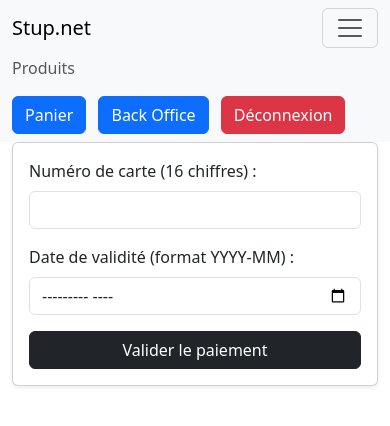
After one commit to EtienneDumai/ProjetPhpR301, a PHP site: page /paiement.php in a window 390 px wide, after a click that opens the changed part. The commit adds this page. Shown: the top 426 px of the page. Run offline with PHP 8.4, Linux system fonts and the light colour scheme; the visitor is signed in with stand-in values (Sample User, id 1); some libraries are stand-ins or nearby versions.

Commit message:
Ajout de l'interface de paiement : gestion des erreurs et succès

```diff
--- a/ajout.php
+++ b/ajout.php
@@ -57,6 +57,10 @@ if (!isset($_SESSION['connexionOk']) || $_SESSION['connexionOk'] !== true) {
             <div class="alert alert-danger text-center">
                 Erreur lors de l'ajout du produit.
             </div>
+            <?php elseif (isset($_GET['add']) && $_GET['add'] == 'errorFormat'): ?>
+            <div class="alert alert-danger text-center">
+                Erreur lors de l'ajout du produit, l'image n'est pas au format .jpg.
+            </div>
         <?php endif; ?>
 
         <form action="ajoutArticle.php" method="POST" class="mx-auto" style="max-width: 600px;"
--- /dev/null
+++ b/paiement.php
@@ -0,0 +1,106 @@
+<?php
+include 'BD/connexion.php'; // Inclusion du fichier de connexion à la base de données
+session_start(); // Démarre la session pour pouvoir vérifier la variable de session
+
+// Vérifie si l'utilisateur est connecté
+if (!isset($_SESSION['connexionOk']) || $_SESSION['connexionOk'] !== true) {
+    // Redirige vers la page de connexion si l'utilisateur n'est pas connecté
+    header('Location: login.php');
+    exit; // Stoppe l'exécution du script pour s'assurer que la redirection se fait bien
+}
+?>
+<?php if (isset($_GET['add']) && $_GET['add'] == 'errorValCarte'): ?>
+            <div class="alert alert-danger text-center">
+                Le numéro de carte n'est pas valide.
+            </div>
+            <?php elseif (isset($_GET['add']) && $_GET['add'] == 'errorLenCarte'): ?>
+            <div class="alert alert-danger text-center">
+                Le numéro de carte n'est pas assez long.
+            </div>
+            <?php elseif (isset($_GET['add']) && $_GET['add'] == 'errorDate'): ?>
+            <div class="alert alert-danger text-center">
+                La date d'expiration doit être supérieur à la date d'aujourd'hui + 3 mois.
+            </div>
+        <?php endif; ?>
+
+<!DOCTYPE html>
+<html lang="fr">
+
+<head>
+    <meta charset="UTF-8">
+    <meta name="viewport" content="width=device-width, initial-scale=1.0">
+    <link rel="stylesheet" href="node_modules/bootstrap/dist/css/bootstrap.min.css">
+    <title>Stup</title>
+</head>
+
+<body>
+
+    <!-- Navbar -->
+    <nav class="navbar navbar-expand-lg navbar-light bg-light">
+        <div class="container-fluid">
+            <!-- Logo ou titre -->
+            <a class="navbar-brand" href="#">Stup.net</a>
+
+            <button class="navbar-toggler" type="button" data-bs-toggle="collapse" data-bs-target="#navbarNav"
+                aria-controls="navbarNav" aria-expanded="false" aria-label="Toggle navigation">
+                <span class="navbar-toggler-icon"></span>
+            </button>
+
+            <!-- Liens de navigation -->
+            <div class="collapse navbar-collapse" id="navbarNav">
+                <ul class="navbar-nav me-auto mb-2 mb-lg-0">
+                    <li class="nav-item">
+                        <a class="nav-link" href="index.php">Produits</a>
+                    </li>
+                </ul>
+
+                <!-- Bouton du panier -->
+                <a href="#" class="btn btn-primary">
+                    <i class="bi bi-cart-fill"></i> Panier
+                </a>
+
+                <a href="backoffice.php" class="btn btn-primary ms-2">
+                    <i class="bi bi-cart-fill"></i> Back Office
+                </a>
+
+                <a href="logout.php" class="btn btn-danger ms-2">
+                    <i class="bi bi-cart-fill"></i> Déconnexion
+                </a>
+            </div>
+        </div>
+    </nav>
+
+    <div class="container">
+        <div class="row justify-content-center">
+            <div class="col-md-6 col-lg-4">
+                <div class="card shadow-sm">
+                    <div class="card-body">
+                        <form method="POST" action="validationPaiement.php">
+                            <div class="mb-3">
+                                <label for="numeroCarte" class="form-label">Numéro de carte (16 chiffres) :</label>
+                                <input type="text" id="numeroCarte" name="numeroCarte" maxlength="16" class="form-control" required>
+                                <?php if (!empty($erreurCarte)) { ?>
+                                    <div class="text-danger"><?php echo $erreurCarte; ?></div>
+                                <?php } ?>
+                            </div>
+                            <div class="mb-3">
+                                <label for="dateExpiration" class="form-label">Date de validité (format YYYY-MM) :</label>
+                                <input type="month" id="dateExpiration" name="dateExpiration" class="form-control" required>
+                                <?php if (!empty($erreurDate)) { ?>
+                                    <div class="text-danger"><?php echo $erreurDate; ?></div>
+                                <?php } ?>
+                            </div>
+                            <div class="d-grid gap-2">
+                                <button type="submit" class="btn btn-dark">Valider le paiement</button>
+                            </div>
+                        </form>
+                    </div>
+                </div>
+            </div>
+        </div>
+    </div>
+
+    <script src="node_modules/bootstrap/dist/js/bootstrap.bundle.min.js"></script>
+</body>
+
+</html>
```
Also changed, not shown: ajoutArticle.php (+14 -2 lines), detail.php (+8 -0 lines), index.php (+7 -0 lines), validationPaiement.php (added, +44 -0 lines).
